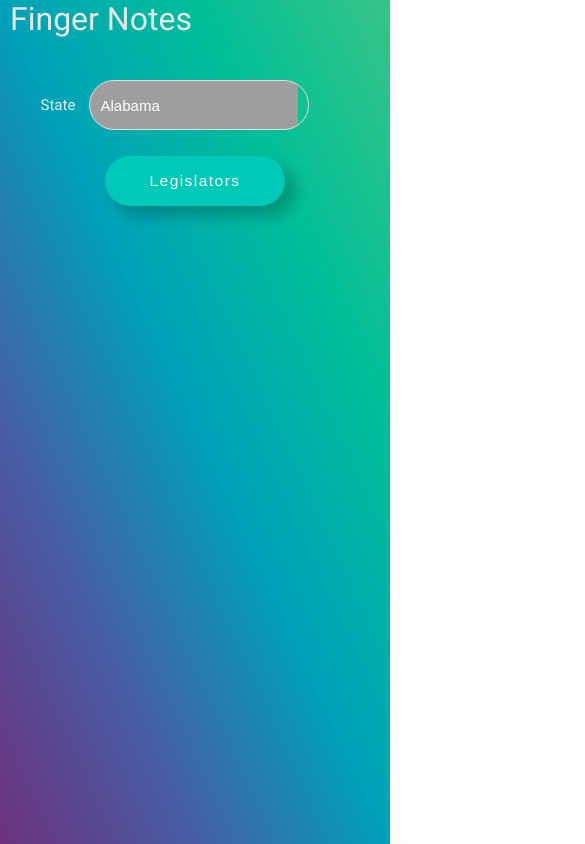
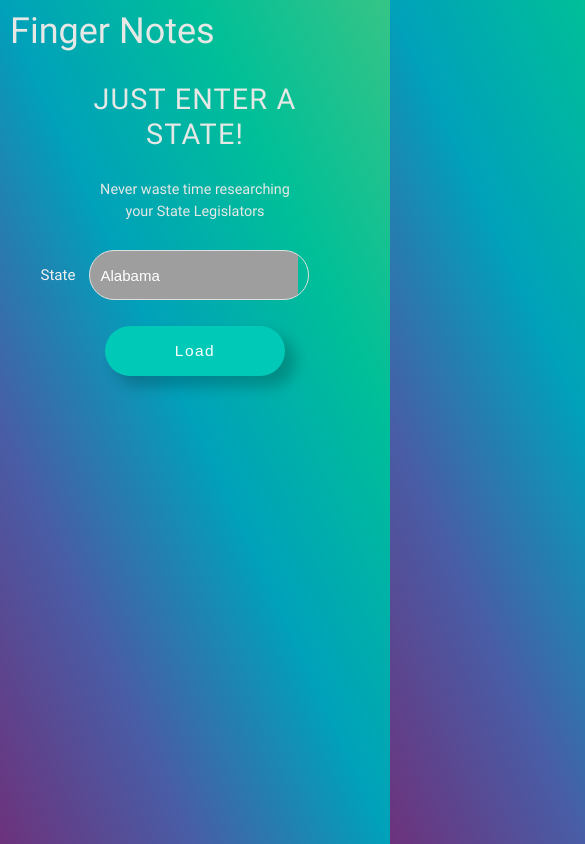
Before and after one commit to Karanveer-Mul/LifeSteps, a React (Create React App) app: page / in a window 390 px wide. Shown: the top 844 px of the page, 585 px wide, since content can reach past the window. Built offline with nearby package versions, Linux system fonts and the light colour scheme; grey boxes are pictures that could not be loaded.

Commit message:
front page title

```diff
--- a/src/App.css
+++ b/src/App.css
@@ -1,11 +1,11 @@
 .App {
   font-family: Roboto;
   color: #e6e8e6;
-  padding-bottom: 30px;
+  padding: 10px 0px 30px 0px;
 }
 
 .title {
-  font-size: 32px;
+  font-size: 36px;
   font-weight: 700;
 }
 
@@ -19,12 +19,49 @@
   font-weight: 400;
 }
 
-.home {
-  padding-top: 5vh;
+.homeContainer {
   display: flex;
   flex-direction: column;
   justify-content: center;
   align-items: center;
+}
+
+.home {
+  padding-top: 30px;
+  width: 100vh;
+  display: flex;
+  flex-direction: column;
+  justify-content: center;
+  align-items: center;
+}
+
+.loadTitle {
+  font-size: 2.9em;
+  font-weight: 900;
+  text-align: center;
+  line-height: 1.2em;
+  letter-spacing: 0.04em;
+  padding-bottom: 28px;
+}
+
+@media only screen and (max-width: 600px) {
+  .loadTitle {
+    font-size: 1.8em;
+  }
+}
+
+.loadSubTitle {
+  font-size: 1.2em;
+  font-weight: 300;
+  text-align: center;
+  line-height: 1.5em;
+  padding-bottom: 28px;
+}
+
+@media only screen and (max-width: 600px) {
+  .loadSubTitle {
+    font-size: 0.9em;
+  }
 }
 
 .State {
@@ -41,7 +78,7 @@
 .State p {
   font-size: 0.97em;
   font-weight: 400;
-  color: rgb(233, 233, 233);
+  color: rgb(241, 241, 241);
   padding-right: 14px;
 }
 
--- a/src/CSS/legislator.css
+++ b/src/CSS/legislator.css
@@ -1,22 +1,36 @@
 .LegislatorGrid {
-  margin-top: 30px;
-  max-width: 750px;
+  align-items: center;
+  margin-top: 116px;
+  max-width: 690px;
   border-top: 1px solid rgb(214, 214, 214);
 }
 
+@media only screen and (max-width: 450px) {
+  .LegislatorGrid {
+    display: flex;
+    flex-direction: column;
+  }
+}
+
 .legislatorCard {
-  display: inline-block;
   background: #ffffff;
   background-size: 18px;
   background-position-x: calc(0% + 7px);
-  width: 173px;
+  width: 335px;
   height: 120px;
   color: black;
   position: relative;
-  margin: 14px 7px 0px 7px;
+  margin: 14px 0px 0px 0px;
   border: 1px solid white;
   border-radius: 10px;
   box-shadow: 10px 10px 10px 1px rgba(0, 0, 0, 0.2);
+}
+
+@media only screen and (min-width: 451px) {
+  .legislatorCard {
+    display: inline-block;
+    margin-left: 10px;
+  }
 }
 
 .legislatorCard p {
@@ -33,16 +47,20 @@
   top: 5px;
   height: 14px;
   width: 14px;
-
   border-radius: 50%;
   right: calc(100%-7px);
 }
 
+.arrowDiv {
+  width: 40px;
+  height: 40px;
+  position: absolute;
+  right: -5px;
+  bottom: -5px;
+  right: calc(100%-7px);
+}
+
 .readMoreArrow {
-  position: absolute;
-  right: 5px;
-  bottom: 5px;
-  right: calc(100%-7px);
   font-size: 20px;
   color: #1976d2;
 }
--- a/src/Components/Legislators/LegislatorCard.js
+++ b/src/Components/Legislators/LegislatorCard.js
@@ -1,4 +1,5 @@
 import "../../CSS/legislator.css";
+import { Link } from "react-router-dom";
 import ArrowForwardIcon from "@material-ui/icons/ArrowForward";
 
 const LegislatorCard = (props) => {
@@ -11,19 +12,22 @@ const LegislatorCard = (props) => {
         <p
           style={{
             fontWeight: "700",
-            padding: "7px 0 0 0",
+            padding: "0px 0 0 0",
             fontSize: "18px",
             color: "#000000",
           }}
         >
           {data.firstlast}
         </p>
-        <br></br>
         <br></br>@{data.twitter_id}
         <br></br>
-        {data.first_elected}-{date}
+        {data.congress_office}
         <br></br>
-        <ArrowForwardIcon className="readMoreArrow" />
+        {data.phone}
+        <br></br>
+        <div className="arrowDiv">
+          <ArrowForwardIcon className="readMoreArrow" />
+        </div>
       </p>
       {data.party === "R" ? (
         <div className="party" style={{ background: "#fa4b54" }}></div>
--- a/src/Components/Legislators/LegislatorInfo.js
+++ b/src/Components/Legislators/LegislatorInfo.js
@@ -0,0 +1,7 @@
+import LegislatorCard from "./LegislatorCard";
+
+const LegislatorInfo = (props) => {
+  return <div></div>;
+};
+
+export default LegislatorInfo;
--- a/src/Components/layout/landingPage.js
+++ b/src/Components/layout/landingPage.js
@@ -35,7 +35,14 @@ const LandingPage = () => {
   };
 
   return (
-    <div className="container home">
+    <div className="container homeContainer">
+      <div className="home">
+        <p className="loadTitle">
+          JUST ENTER A<br></br>STATE!
+        </p>
+        <p className="loadSubTitle">
+          Never waste time researching <br></br>your State Legislators
+        </p>
         <div className="State">
           <p>State</p>
           <form>
@@ -54,7 +61,7 @@ const LandingPage = () => {
           </form>
         </div>
         <button className="loadButton" onClick={() => getLegislator()}>
-        Legislators
+          Load
         </button>
         {loading === true && (
           <div className="home">
@@ -62,6 +69,7 @@ const LandingPage = () => {
             <p>Fetching data</p>
           </div>
         )}
+      </div>
       {dataLoaded === true && <DisplayLegislator Legislators={Legislators} />}
     </div>
   );
```
Also changed, not shown: 1 other file (tests, documents, lock files or other folders). Lines whose indentation alone changed are shown as unchanged.
